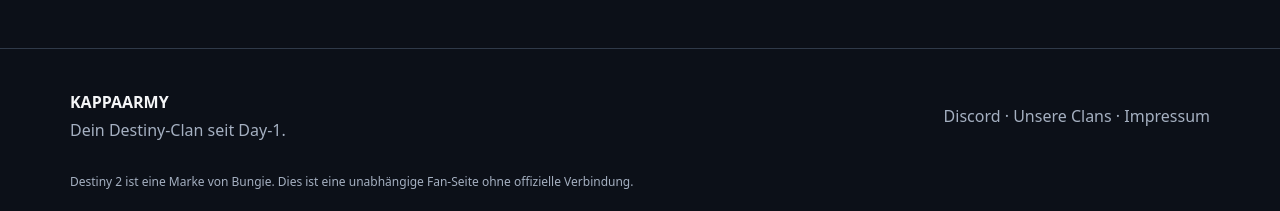
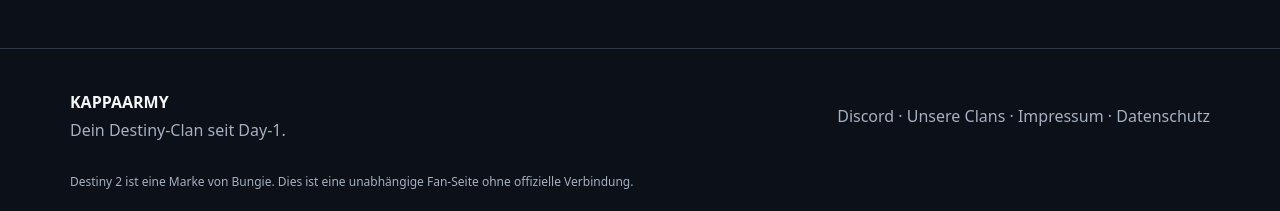
Before and after one commit to KappaArmy/KappaArmy, a Jekyll site: the page built from index.html, in a window 1280 px wide. Shown: the part 1483-1694 px from the top of the page. Built offline with Jekyll 4.4.1, drawn with Linux system fonts in a browser that asks for light colours.

Commit message:
Link privacy notice in footer

```diff
--- a/_layouts/default.html
+++ b/_layouts/default.html
@@ -1,3 +1,3 @@
 <!doctype html>
 <html lang="de"><head><meta charset="utf-8"><meta name="viewport" content="width=device-width,initial-scale=1"><meta name="theme-color" content="#0c1018"><meta name="description" content="{{ page.description | default: site.description | escape }}"><title>{% if page.title and page.title != 'Startseite' %}{{ page.title | escape }} · {% endif %}{{ site.title | escape }}</title><link rel="stylesheet" href="{{ '/assets/css/style.css' | relative_url }}"></head>
-<body><header class="site-header"><div class="shell header-inner"><a class="brand" href="{{ '/' | relative_url }}"><span class="brand-mark">✧</span>KAPPA<span>ARMY</span></a><nav aria-label="Hauptnavigation"><a href="{{ '/' | relative_url }}">Startseite</a><a href="{{ '/raids/' | relative_url }}">Raids</a><a href="{{ '/dungeons/' | relative_url }}">Dungeons</a><a href="{{ '/clans/' | relative_url }}">Clans</a><a class="nav-discord" href="https://discord.com/invite/qAFXm7Dptx">Discord ↗</a></nav></div></header><main class="shell">{{ content }}</main><footer class="site-footer"><div class="shell footer-inner"><div><strong>KAPPAARMY</strong><p>Dein Destiny-Clan seit Day-1.</p></div><div><a href="https://discord.com/invite/qAFXm7Dptx">Discord</a> · <a href="{{ '/clans/' | relative_url }}">Unsere Clans</a> · <a href="{{ '/impressum/' | relative_url }}">Impressum</a></div></div><div class="shell disclaimer">Destiny 2 ist eine Marke von Bungie. Dies ist eine unabhängige Fan-Seite ohne offizielle Verbindung.</div></footer></body></html>
+<body><header class="site-header"><div class="shell header-inner"><a class="brand" href="{{ '/' | relative_url }}"><span class="brand-mark">✧</span>KAPPA<span>ARMY</span></a><nav aria-label="Hauptnavigation"><a href="{{ '/' | relative_url }}">Startseite</a><a href="{{ '/raids/' | relative_url }}">Raids</a><a href="{{ '/dungeons/' | relative_url }}">Dungeons</a><a href="{{ '/clans/' | relative_url }}">Clans</a><a class="nav-discord" href="https://discord.com/invite/qAFXm7Dptx">Discord ↗</a></nav></div></header><main class="shell">{{ content }}</main><footer class="site-footer"><div class="shell footer-inner"><div><strong>KAPPAARMY</strong><p>Dein Destiny-Clan seit Day-1.</p></div><div><a href="https://discord.com/invite/qAFXm7Dptx">Discord</a> · <a href="{{ '/clans/' | relative_url }}">Unsere Clans</a> · <a href="{{ '/impressum/' | relative_url }}">Impressum</a> · <a href="{{ '/datenschutz/' | relative_url }}">Datenschutz</a></div></div><div class="shell disclaimer">Destiny 2 ist eine Marke von Bungie. Dies ist eine unabhängige Fan-Seite ohne offizielle Verbindung.</div></footer></body></html>
```
